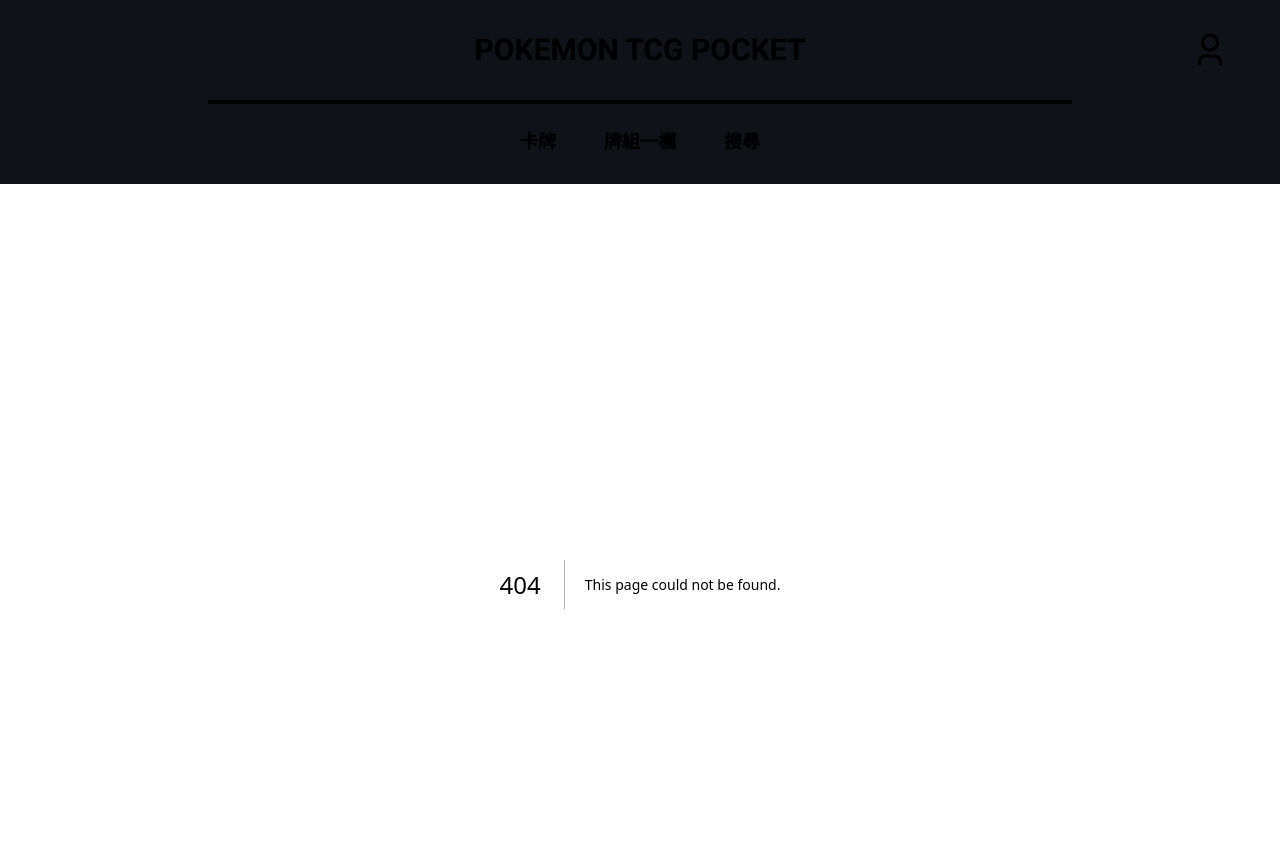
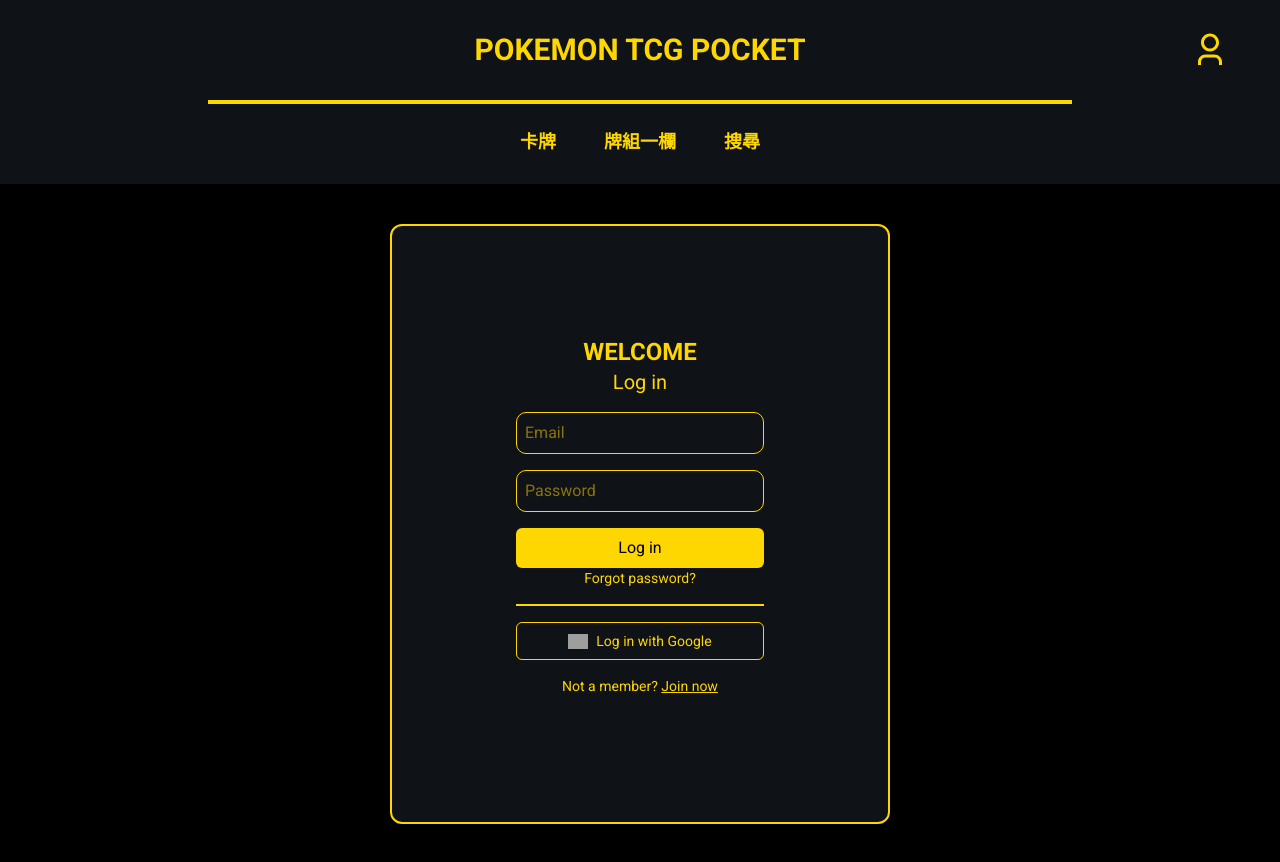
Before and after one commit to sam9525/pokemon-tcg-pocket-data, a Next.js app: page /login in a window 1280 px wide. Before the commit this address had no page. Shown: the top 862 px of the page. Built offline with nearby package versions, Linux system fonts and the light colour scheme; grey boxes are pictures that could not be loaded.

Commit message:
Add log in page

```diff
--- a/src/app/globals.css
+++ b/src/app/globals.css
@@ -34,3 +34,22 @@
 div.header-tabs > *.active {
   border-bottom: 4px solid var(--primary);
 }
+
+input[type="email"],
+input[type="password"] {
+  border: 1px solid var(--primary);
+  border-radius: 10px;
+  @apply p-2 focus:outline-none focus:ring-2 focus:border-transparent;
+}
+
+button[type="submit"] {
+  background-color: var(--primary);
+  @apply p-2 text-background rounded-md cursor-pointer;
+}
+
+button[type="button"] {
+  border: 1px solid var(--primary);
+  border-radius: 10px;
+  color: var(--primary);
+  @apply p-2 text-sm rounded-md w-62 flex justify-center items-center gap-2 cursor-pointer;
+}
--- /dev/null
+++ b/src/app/login/page.tsx
@@ -0,0 +1,32 @@
+"use client";
+
+import Image from "next/image";
+import Link from "next/link";
+
+export default function LoginPage() {
+  return (
+    <section className="w-125 h-150 flex flex-col items-center justify-center border-2 border-primary rounded-xl mx-auto my-10 bg-foreground">
+      <h2 className="text-2xl font-bold">WELCOME</h2>
+      <h3 className="text-xl mb-4">Log in</h3>
+      <form className="flex flex-col gap-4 w-62">
+        <input type="email" placeholder="Email" />
+        <input type="password" placeholder="Password" />
+        <button type="submit">Log in</button>
+      </form>
+      <Link href="/forgot-password" className="text-sm hover:underline">
+        Forgot password?
+      </Link>
+      <hr className="text-primary w-62 border-primary border-1 my-4"></hr>
+      <button type="button">
+        <Image src="/google-icon.svg" alt="Google" width={20} height={20} />
+        Log in with Google
+      </button>
+      <label htmlFor="" className="text-sm my-4">
+        Not a member?{" "}
+        <Link href="/signup" className="underline">
+          Join now
+        </Link>
+      </label>
+    </section>
+  );
+}
```
